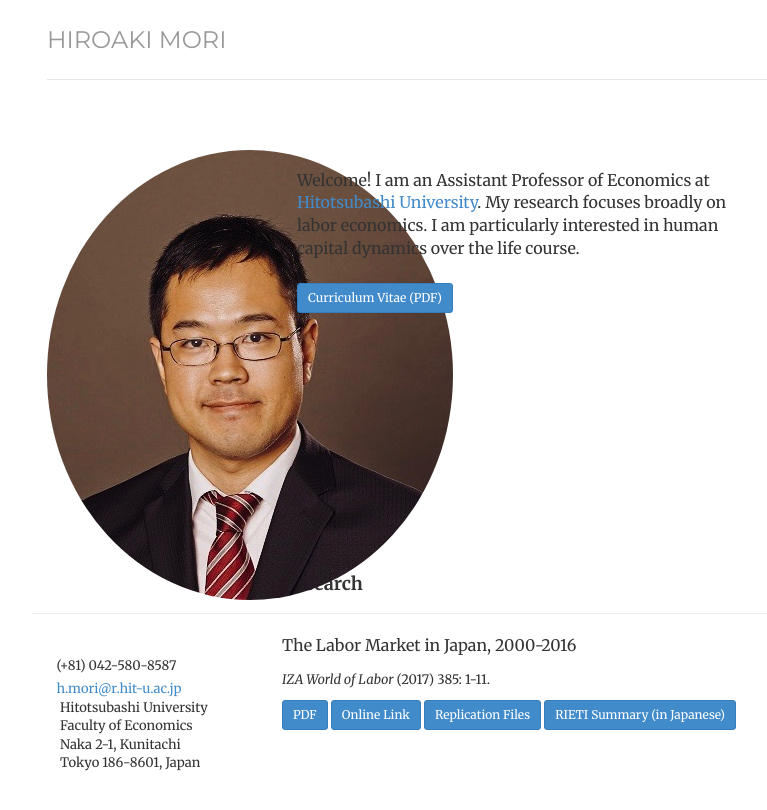
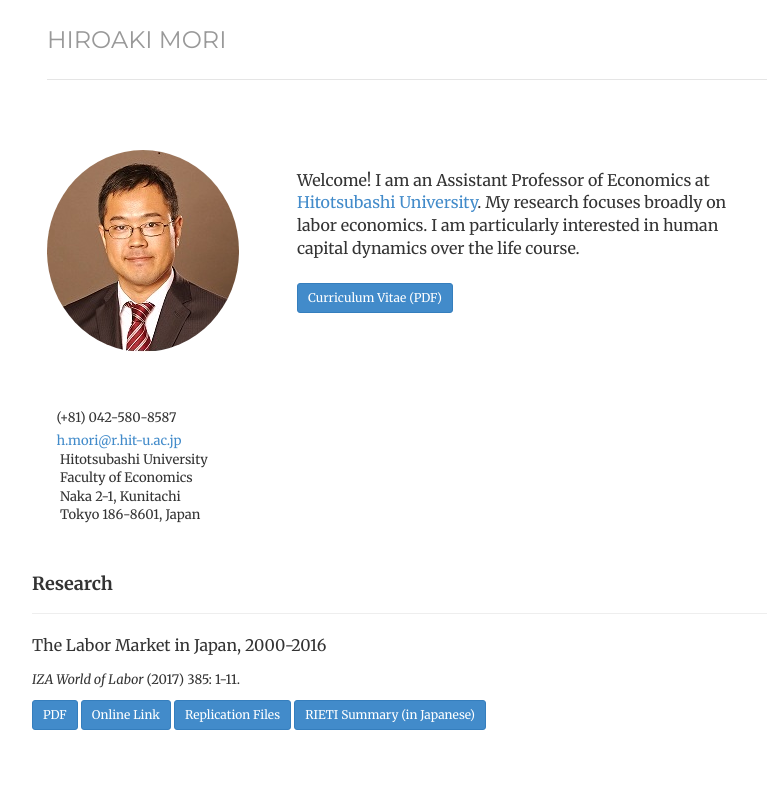
Before and after one commit to morihiroaki/morihiroaki.github.io, a Jekyll site: the page built from index.html, in a window 1280 px wide. Shown: the top 810 px of the page, without its empty margins (233-1000 px from the left). Built offline with Jekyll 4.4.1, drawn with Linux system fonts in a browser that asks for light colours.

Commit message:
Update index.html

```diff
--- a/index.html
+++ b/index.html
@@ -9,7 +9,7 @@
 <div class="row">
              <div class="box text-left">
                  <div class='col-sm-4 text-left'>
-                  	<img  class="img-circle avatar" alt="Hiro Mori" src="files/photo_mori.jpg">
+                  	<img  class="img-circle avatar" alt="Hiro Mori" src="files/portrait.jpg">
                   	<br/><br/>
                     <div class="contact-item">
                       <div class="icon pull-left text-left"><font size="3"><span class="fa fa-phone fa-fw text-success"></span></div>
```
